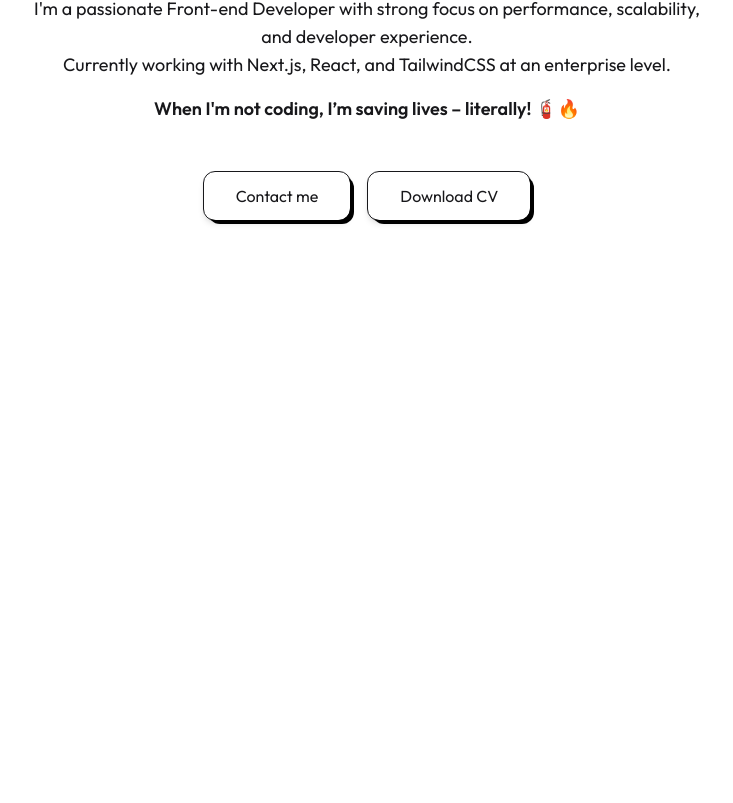
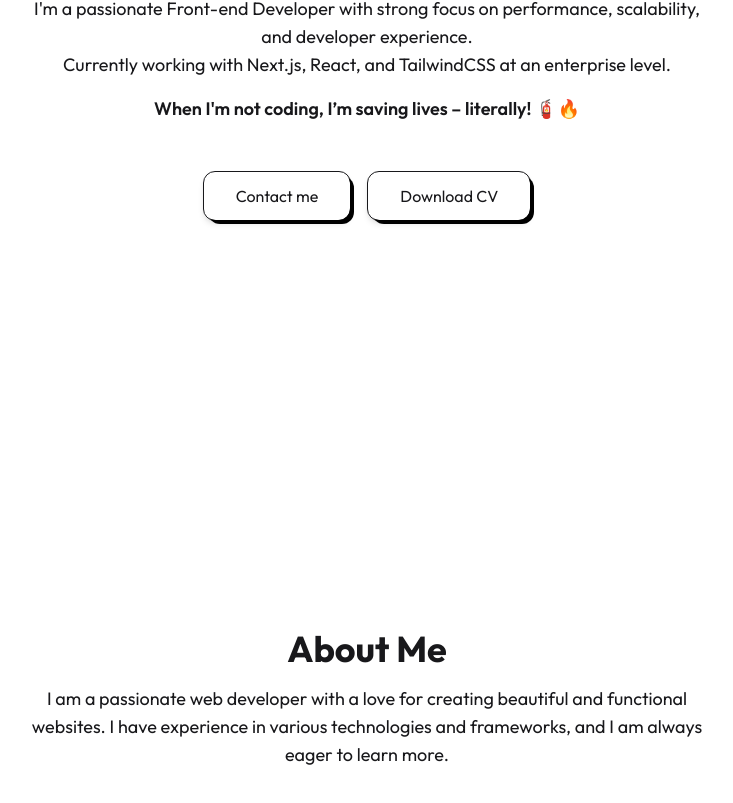
Before and after one commit to dev-nilo/niloventurin, a Next.js app in the folder niloventurin/: page / in a window 1280 px wide. Shown: the part 405-1208 px from the top of the page, without its empty margins (273-1006 px from the left). Before the commit the page ends 800 px from the top, so only its background shows below. Built offline with nearby package versions, Linux system fonts and the light colour scheme; a web font is replaced by a local one.

Commit message:
preparing for framer-motion

```diff
--- a/niloventurin/app/page.js
+++ b/niloventurin/app/page.js
@@ -1,11 +1,13 @@
 import Navbar from "@/components/Navbar";
 import Header from "@/components/Header";
+import About from "@/components/About";
 
 export default function Home() {
   return (
     <>
       <Navbar />
       <Header />
+      <About />
     </>
   );
 }
--- /dev/null
+++ b/niloventurin/components/About.jsx
@@ -0,0 +1,16 @@
+import React from "react";
+
+const About = () => {
+  return (
+    <div className="flex flex-col items-center justify-center h-screen">
+      <h1 className="text-4xl font-bold mb-4">About Me</h1>
+      <p className="text-lg text-center max-w-2xl">
+        I am a passionate web developer with a love for creating beautiful and
+        functional websites. I have experience in various technologies and
+        frameworks, and I am always eager to learn more.
+      </p>
+    </div>
+  );
+};
+
+export default About;
--- a/niloventurin/package.json
+++ b/niloventurin/package.json
@@ -9,6 +9,7 @@
     "lint": "next lint"
   },
   "dependencies": {
+    "framer-motion": "^12.9.7",
     "lucide-react": "^0.503.0",
     "next": "15.3.1",
     "react": "^19.0.0",
```
Also changed, not shown: 1 other file (tests, documents, lock files or other folders).
